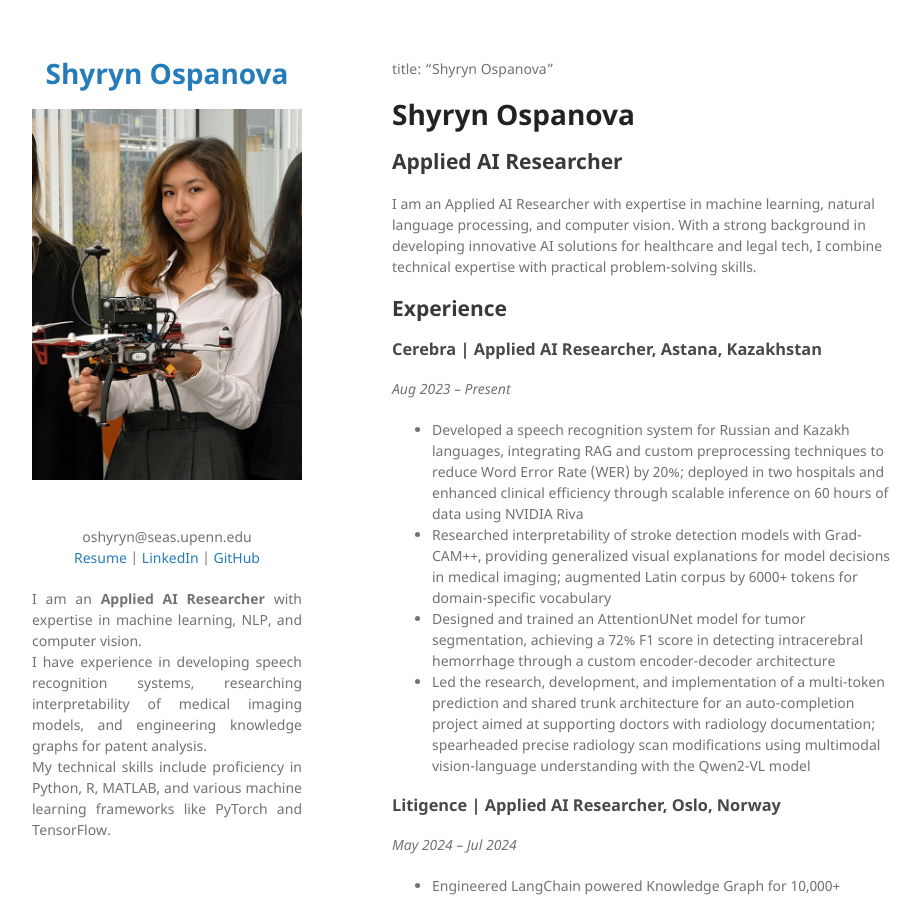
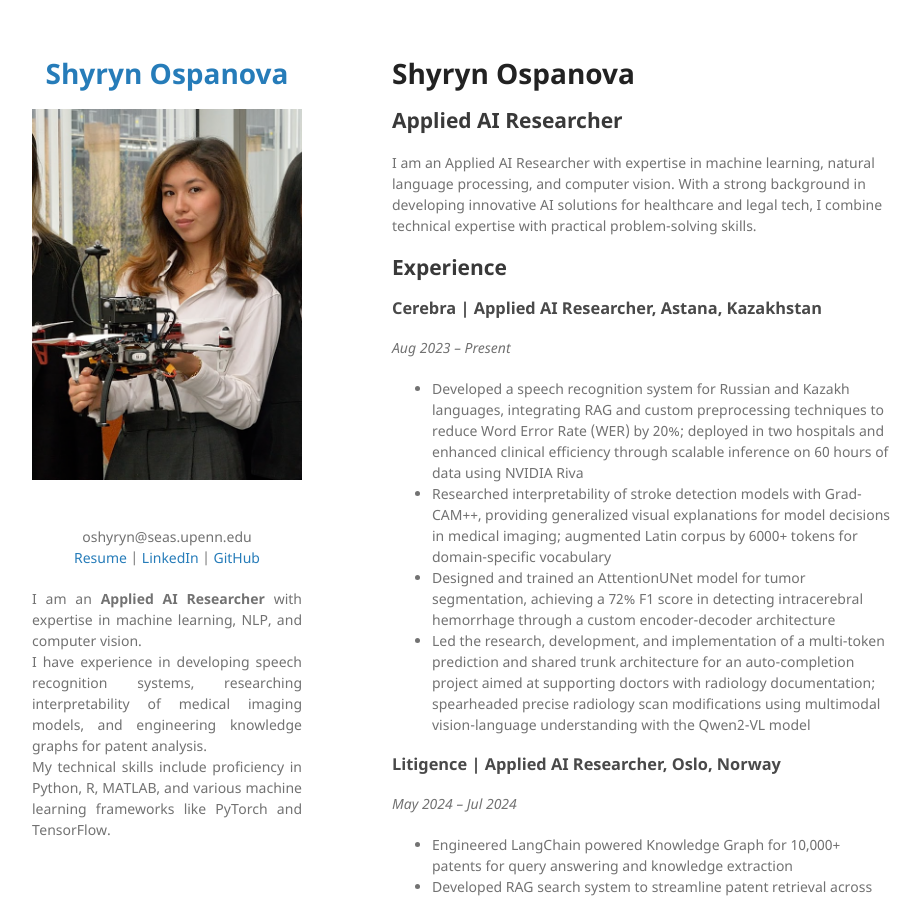
Before and after one commit to re1null0/portfolio.io, a Jekyll site: the page built from index.md, in a window 1280 px wide and 900 px high. Shown: the whole window, without its empty margins (178-1099 px from the left). Built offline with Jekyll 4.4.1, drawn with Linux system fonts in a browser that asks for light colours.

Commit message:
Update index.md

```diff
--- a/index.md
+++ b/index.md
@@ -1,7 +1,6 @@
 ---
 layout: default
 ---
-title: "Shyryn Ospanova"
 # Shyryn Ospanova
 
 ## Applied AI Researcher
```
